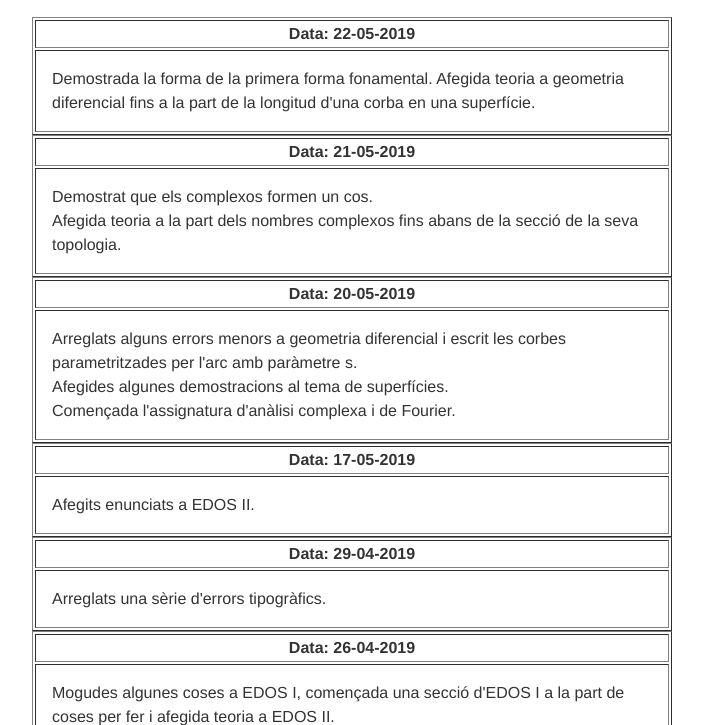
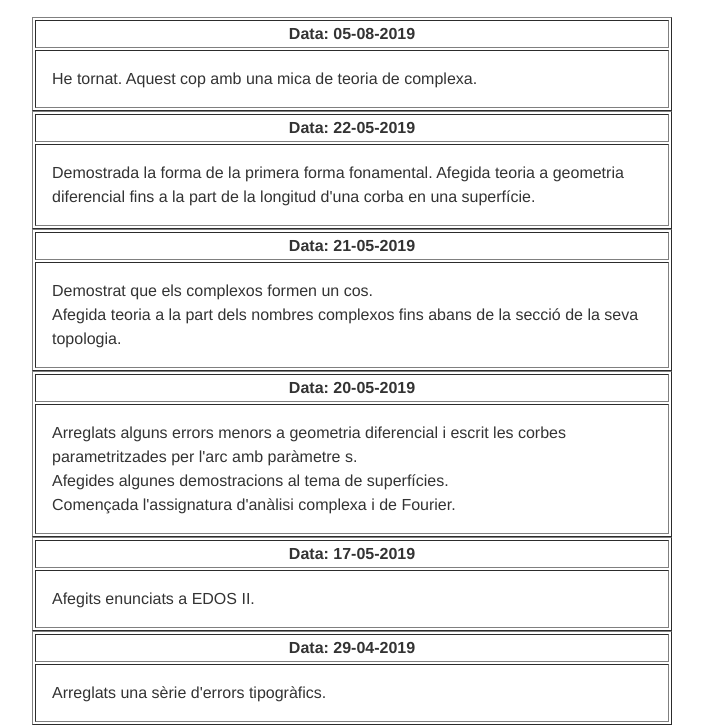
Before and after one commit to claudi/claudi.github.io, a plain HTML site: page actualitzacions/actualitzacions.html in a window 1280 px wide. Shown: the part 71-796 px from the top of the page, without its empty margins (288-991 px from the left). Drawn offline with Linux system fonts and the light colour scheme.

Commit message:
Actualització del pdf

```diff
--- a/actualitzacions/actualitzacions.html
+++ b/actualitzacions/actualitzacions.html
@@ -31,6 +31,14 @@
     <h2>Llistat d'actualitzacions</h2>
 </header>
 <body>
+    <table border = "1" width="100%">
+    <thead><tr><th>
+        Data: 05-08-2019
+    </th></tr></thead>
+    <tbdoy><tr><td style="padding:1em">
+        He tornat. Aquest cop amb una mica de teoria de complexa.
+    </td></tr></tbody>
+    </table>
     <table border = "1" width="100%">
     <thead><tr><th>
         Data: 22-05-2019
```
Also changed, not shown: index.html (+1 -1 lines), 1 other file.
